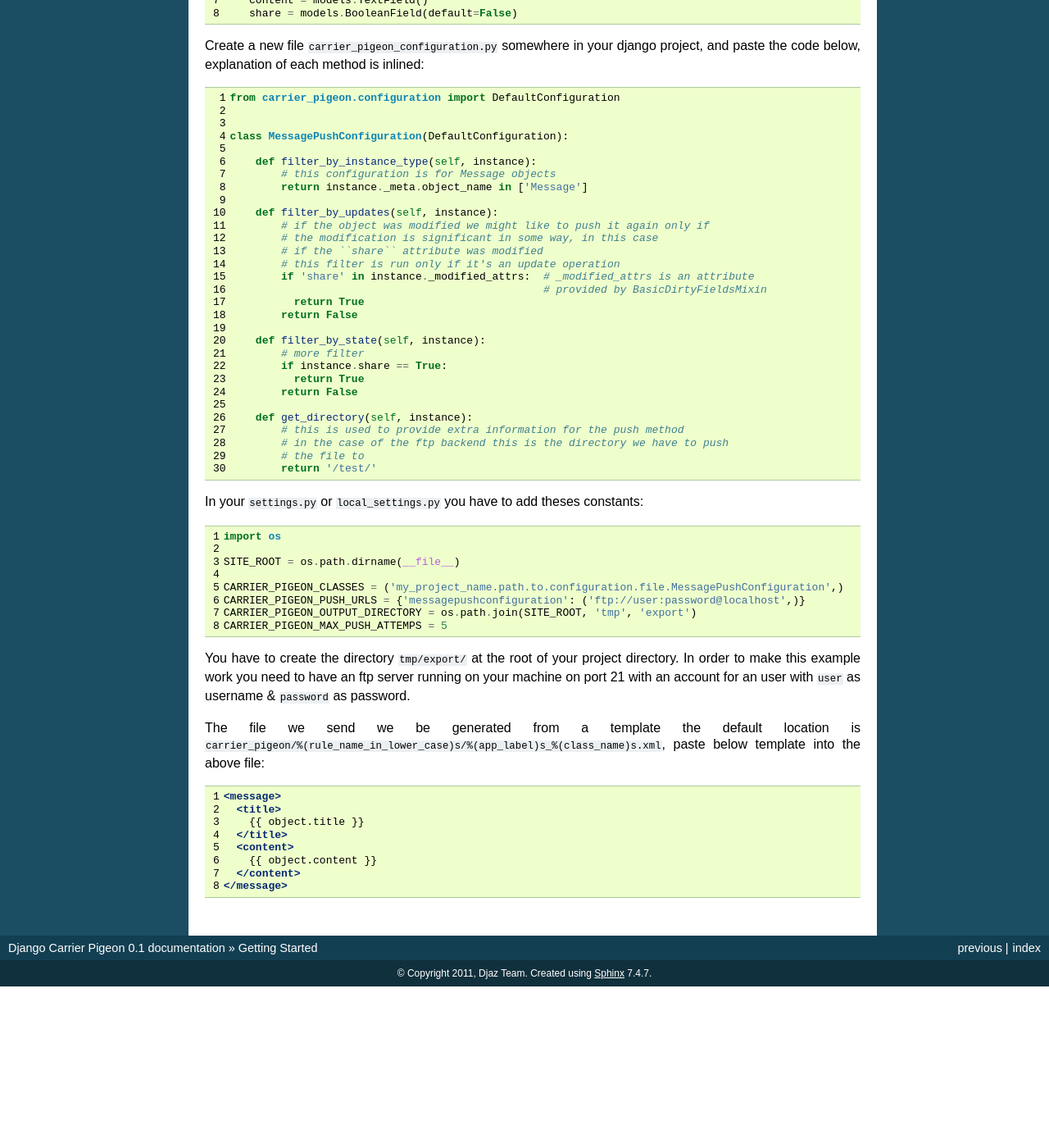
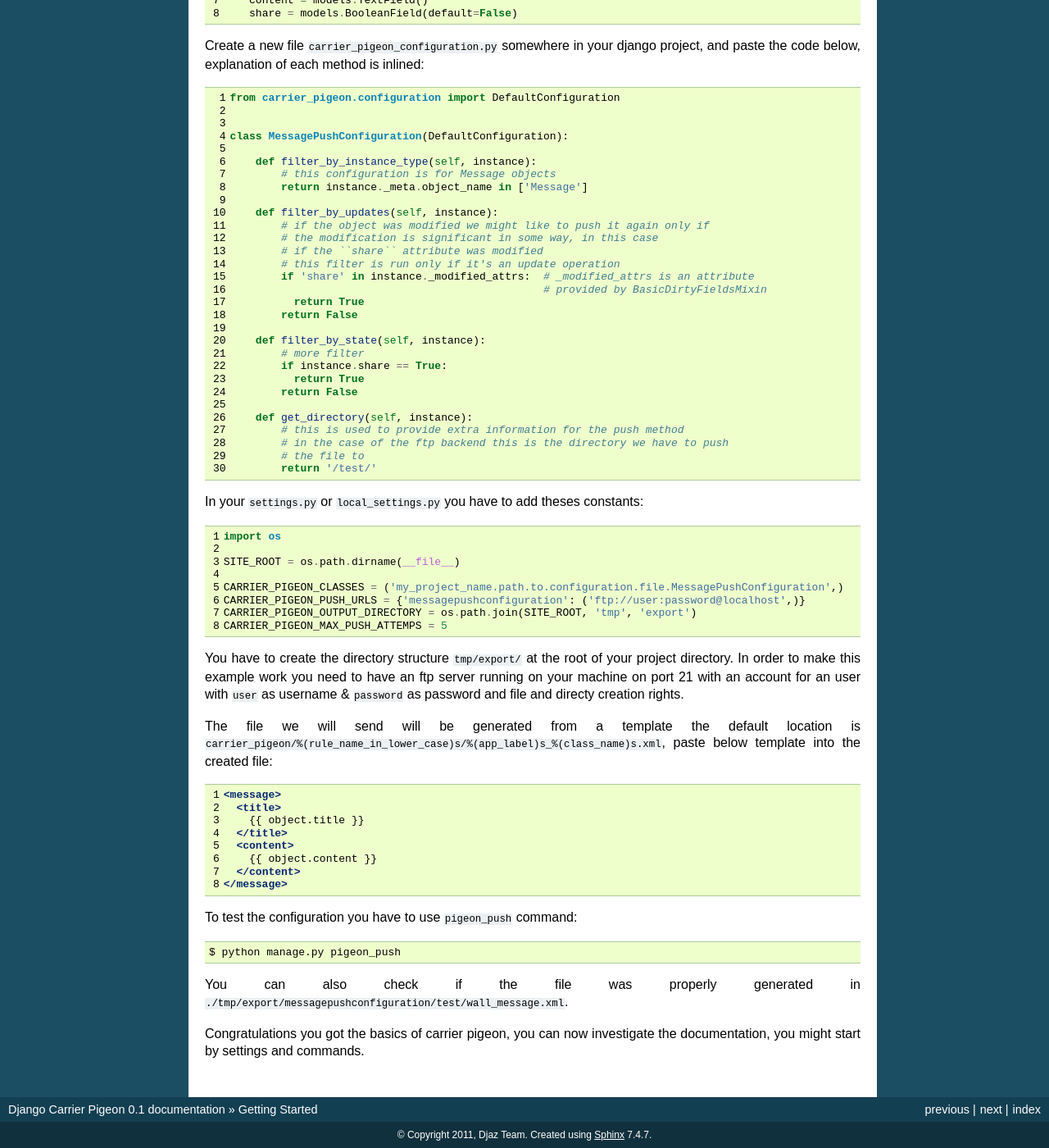
Before and after one commit to liberation/django-carrier-pigeon, a Sphinx documentation site: the page built from docs/source/getting_started.rst, in a window 1280 px wide and 1400 px high, scrolled down 530 px. Shown: the whole window at 82% size. Built offline with Sphinx 7.4.7, drawn with Linux system fonts in a browser that asks for light colours; pages that are not in the unit, such as notebooks, are missing from menus; before the commit the page ends 1733 px from its top, so only the background shows below that; some of the changed text lies outside the part shown.

Commit message:
more doc

```diff
--- /dev/null
+++ b/docs/source/commands.rst
@@ -0,0 +1,4 @@
+pigeon_check
+pigeon_clean_export
+pigeon_clean_queue
+pigeon_push
--- a/docs/source/getting_started.rst
+++ b/docs/source/getting_started.rst
@@ -85,14 +85,15 @@ In your ``settings.py`` or ``local_settings.py`` you have to add theses constant
     CARRIER_PIGEON_OUTPUT_DIRECTORY = os.path.join(SITE_ROOT, 'tmp', 'export')
     CARRIER_PIGEON_MAX_PUSH_ATTEMPS = 5
 
-You have to create the directory ``tmp/export/`` at  the root of your project directory.
-In order to make this example work you need to have an ftp server running on your
-machine on port 21 with an account for an user with ``user`` as username & ``password`` as
-password.
+You have to create the directory structure ``tmp/export/`` at  the root of your
+project directory. In order to make this example work you need to have an ftp
+server running on your machine on port 21 with an account for an user with
+``user`` as username & ``password`` as password and file and directy creation
+rights.
 
-The file we send we be generated from a template the default location is
+The file we will send will be generated from a template the default location is
 ``carrier_pigeon/%(rule_name_in_lower_case)s/%(app_label)s_%(class_name)s.xml``,
-paste below template into the above file:
+paste below template into the created file:
 
 .. code-block:: xml
     :linenos:
@@ -105,3 +106,13 @@ paste below template into the above file:
         {{ object.content }}
       </content>
     </message>
+
+To test the configuration you have to use ``pigeon_push`` command::
+
+  $ python manage.py pigeon_push
+
+You can also check if the file was properly generated in
+``./tmp/export/messagepushconfiguration/test/wall_message.xml``.
+
+Congratulations you got the basics of carrier pigeon, you can now investigate
+the documentation, you might start by settings and commands.
--- a/docs/source/index.rst
+++ b/docs/source/index.rst
@@ -9,6 +9,7 @@ for a bunch of other things.
    :maxdepth: 2
 
    getting_started
+   settings
    commands
    internals
 
```
Also changed, not shown: docs/source/settings.rst (added, +7 -0 lines).
